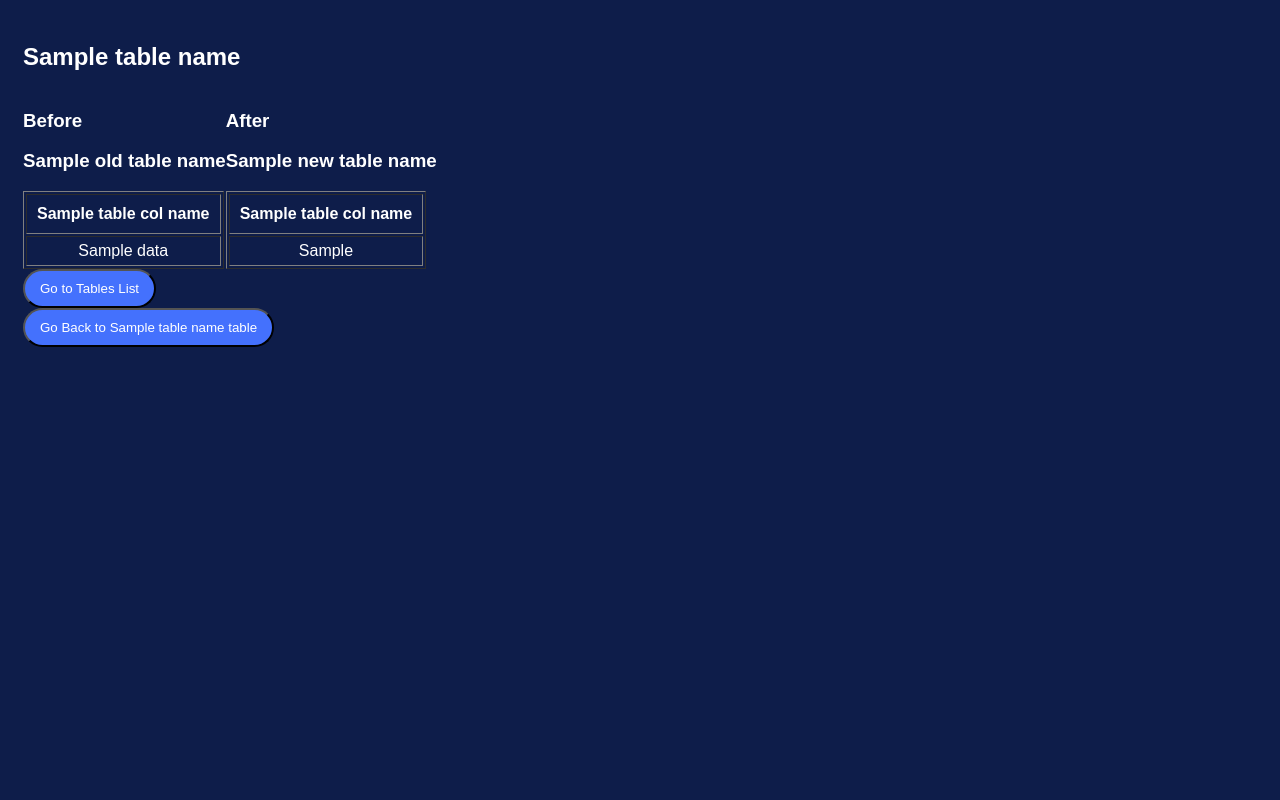
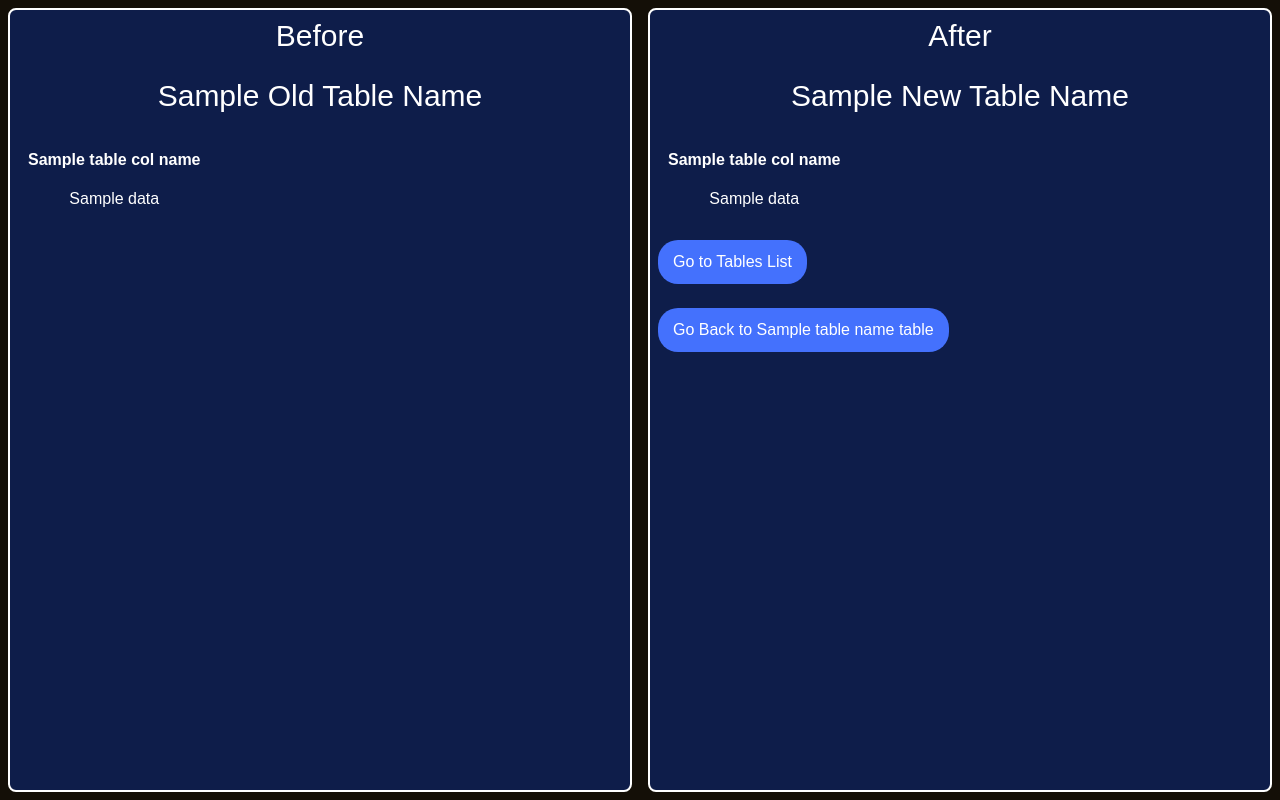
Before and after one commit to RahulVC02/Alumni-Database-Webapp, a Flask app: template templates/tables_before_after.html in a window 1280 px wide. Run offline with Flask 2, Linux system fonts and the light colour scheme; the template is opened without the code that fills it: most values are stand-ins (such as "Sample title", 1, 10 or a date in 2020); some libraries are stand-ins or nearby versions; some web fonts are replaced.

Commit message:
Changing Input bars and before_after page

```diff
--- a/credentials.yaml
+++ b/credentials.yaml
@@ -1,6 +1,7 @@
 mysql_host: 'localhost'
 mysql_user: 'root'
 # Enter your password in field below
-# mysql_password: '2pml3xtd10A#'
-mysql_password: 'mySQLs3rv3r!'
+# # mysql_password: '2pml3xtd10A#'
+# mysql_password: 'mySQLs3rv3r!'
+mysql_password: 'password'
 mysql_db: 'alumni'
--- a/templates/tables_before_after.html
+++ b/templates/tables_before_after.html
@@ -1,21 +1,21 @@
 <!DOCTYPE html>
 <html lang="en">
+
 <head>
     <meta charset="UTF-8">
     <meta http-equiv="X-UA-Compatible" content="IE=edge">
     <meta name="viewport" content="width=device-width, initial-scale=1.0">
-    <link rel="stylesheet" href="../styles/style.css">
+    <script src="https://cdn.tailwindcss.com"></script>
+    <link rel="stylesheet" href="{{url_for('static', filename='styles/style.css')}}">
     <title>Alumni Database</title>
 </head>
-<body>
-    <h2>{{table_name}}</h2>
 
-    <div class="container">
-
-        <div>
-        <h3>Before</h3>
+<body class="p-0 m-0 flex bg-[var(--color1)]">
+    <div
+        class="w-1/2 overflow-x-scroll h-[calc(100vh-16px)] m-2 p-2 border-2 border-white rounded-lg bg-[var(--color2)]">
+        <div class="capitalize text-center text-3xl mb-6">Before</div>
         {% if old_table_name %}
-        <h3>{{old_table_name}}</h3>
+        <div class="capitalize text-center text-3xl mb-6">{{old_table_name}}</div>
         {% else %}
         {% endif %}
         <table border="1">
@@ -40,11 +40,11 @@
         </table>
     </div>
 
-
-        <div>
-        <h3>After</h3>
+    <div
+        class="w-1/2 overflow-x-scroll h-[calc(100vh-16px)] m-2 p-2 border-2 border-white rounded-lg bg-[var(--color2)]">
+        <div class="capitalize text-center text-3xl mb-6">After</div>
         {% if new_table_name %}
-        <h3>{{new_table_name}}</h3>
+        <div class="capitalize text-center text-3xl mb-6">{{new_table_name}}</div>
         {% else %}
         {% endif %}
         <table border="1">
@@ -57,28 +57,28 @@
             </thead>
 
 
-            {% for j in table_after %}
+            {% for row in table_after %}
             <tr>
 
-                {% for data in j%}
+                {% for data in row%}
                 <td>{{data}}</td>
                 {% endfor %}
             </tr>
             {% endfor %}
 
         </table>
-        </div>
 
-    </div>
-
-
+        <br>
         <form action="/tables" method="GET">
             <button type="submit">Go to Tables List</button>
         </form>
-
+        <br>
         <form action="/tables/entries/{{table_name}}" method="POST">
             <button type="submit">Go Back to {{table_name}} table</button>
         </form>
 
+    </div>
+
 </body>
+
 </html>
```
Also changed, not shown: templates/display_entries.html (+37 -13 lines). Lines whose indentation alone changed are shown as unchanged.
